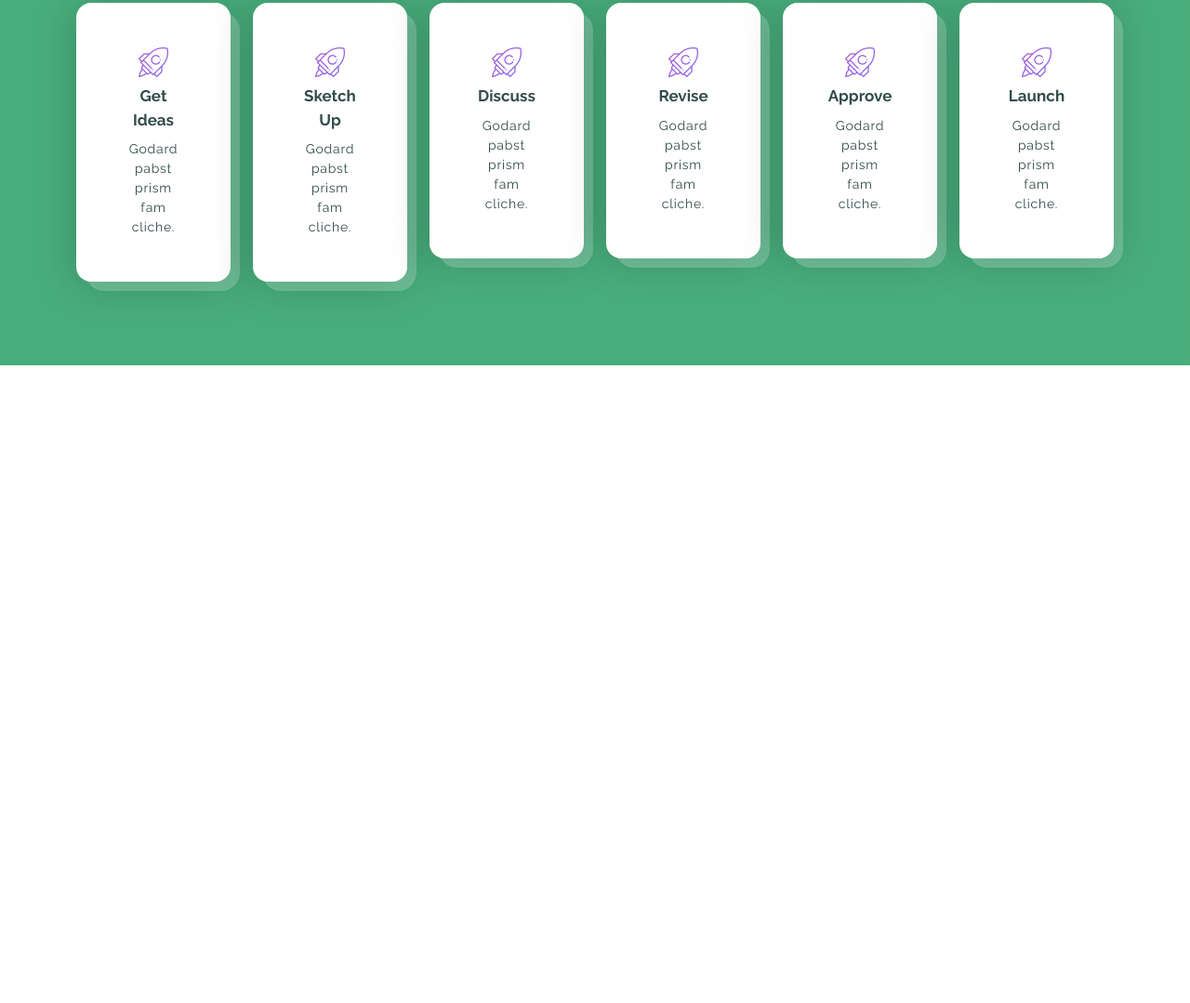
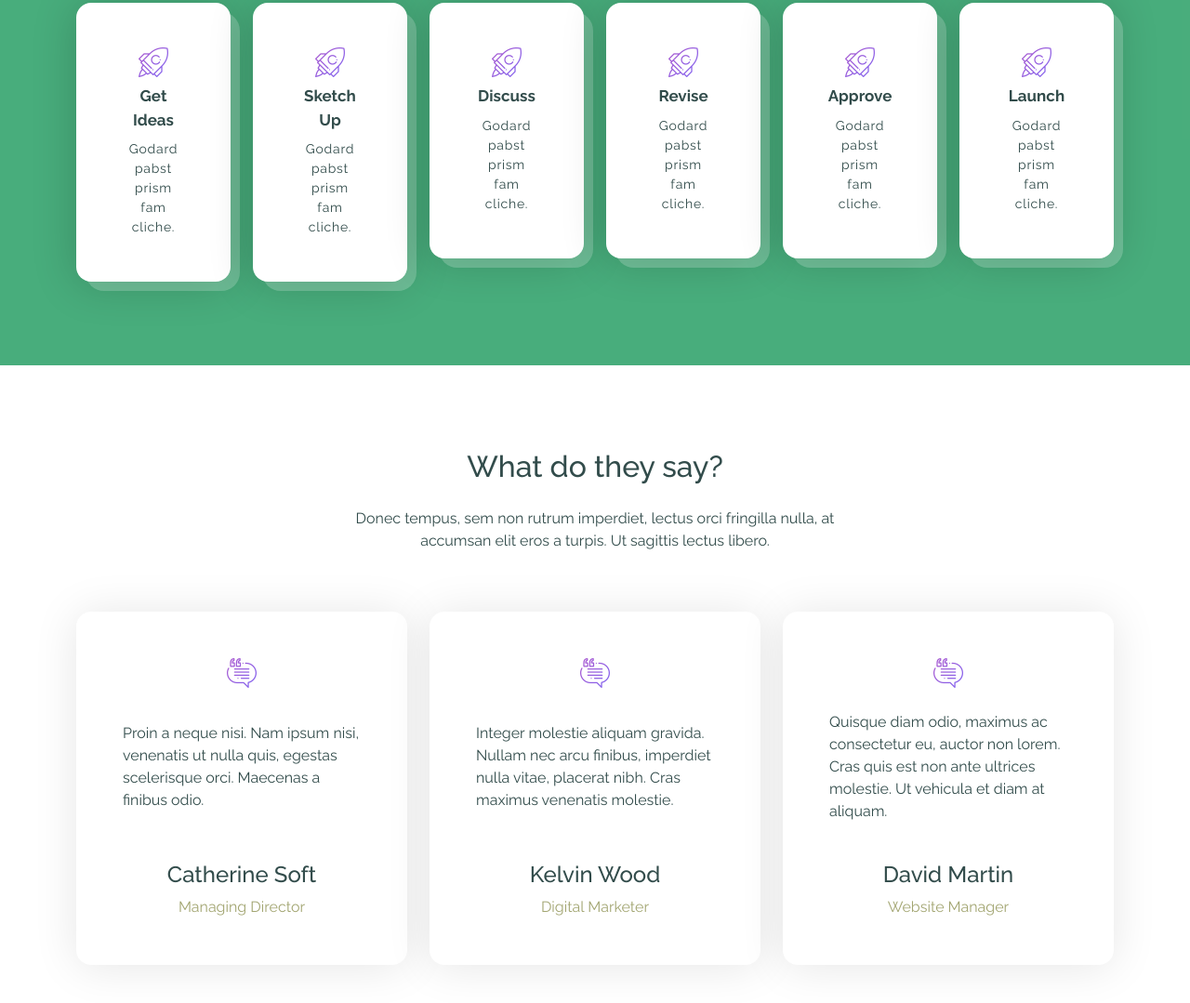
Before and after one commit to tthphat/Bootstrap-Web-Layout, a plain HTML site: page index.html in a window 1280 px wide. Shown: the part 2137-3216 px from the top of the page at 93% size. Before the commit the page ends 2530 px from the top, so only its background shows below. Drawn offline with nearby package versions, Linux system fonts and the light colour scheme.

Commit message:
feat and style(section-five): HTML code and style.

```diff
--- a/assets/css/style.css
+++ b/assets/css/style.css
@@ -118,6 +118,12 @@
 .section-four .item{
     box-shadow: 0 2px 48px 0 rgba(0, 0, 0, 0.2);
     z-index: 0;
+    transition: all 0.3s ease 0s;
+}
+
+.section-four .item:hover{
+    /* margin-top: -10px; */
+    transform: translateY(-10px);
 }
 
 .section-four .item::before {
@@ -146,3 +152,32 @@
     letter-spacing: 0.75px;
 }
 /* End Section-four */
+
+/* Section-five */
+.section-five{
+    background-color: #fff;
+    padding: 90px 0;
+}
+
+.section-five .inner-box{
+    box-shadow: 0 2px 48px 0 rgba(0, 0, 0, 0.10);
+    /* margin-bottom: 30px; */
+    padding: 50px 50px;
+    background-color: #fff;
+    min-height: 380px;
+
+}
+
+.section-five .inner-box .role{
+    transition: all 0.5s ease;
+}
+
+.section-five .inner-box:hover .role{
+    transform: translateX(20px);
+}
+
+.section-five .row-2 .inner-box .role span{
+    color: var(--color-primary);
+}
+
+/* End Section-five */
--- a/index.html
+++ b/index.html
@@ -220,6 +220,58 @@
         </div>
     </section>
     <!-- End Section-four -->
+    <!-- Section-five -->
+    <section class="section-five">
+        <div class="container">
+            <div class="row row-1 mb-5">
+                <div class="col-lg-6 mx-auto">
+                    <div class="heading d-flex flex-column justify-content-center align-items-center text-center gap-3">
+                        <h2 class="h2">What do they say?</h2>
+                        <p>Donec tempus, sem non rutrum imperdiet, lectus orci fringilla nulla, at accumsan elit eros a turpis. Ut sagittis lectus libero.</p>
+                    </div>
+                </div>
+            </div>
+            <div class="row row-2">
+                <div class="col-lg-4 col-md-6 col-12">
+                    <div class="inner-box d-flex flex-column justify-content-between align-items-center gap-4 rounded-4">
+                        <div class="image">
+                            <img src="./assets/imgs/testimonial-icon.png" alt="testimonial-icon">
+                        </div>
+                        <p>Proin a neque nisi. Nam ipsum nisi, venenatis ut nulla quis, egestas scelerisque orci. Maecenas a finibus odio.</p>
+                        <div class="role text-center">
+                            <h4>Catherine Soft</h4>
+                            <span>Managing Director</span>
+                        </div>
+                    </div>
+                </div>
+                <div class="col-lg-4 col-md-6 col-12">
+                    <div class="inner-box d-flex flex-column justify-content-between align-items-center gap-4 rounded-4">
+                        <div class="image">
+                            <img src="./assets/imgs/testimonial-icon.png" alt="testimonial-icon">
+                        </div>
+                        <p>Integer molestie aliquam gravida. Nullam nec arcu finibus, imperdiet nulla vitae, placerat nibh. Cras maximus venenatis molestie.</p>
+                        <div class="role text-center">
+                            <h4>Kelvin Wood</h4>
+                            <span>Digital Marketer</span>
+                        </div>
+                    </div>
+                </div>
+                <div class="col-lg-4 col-md-6 col-12">
+                    <div class="inner-box d-flex flex-column justify-content-between align-items-center gap-4 rounded-4">
+                        <div class="image">
+                            <img src="./assets/imgs/testimonial-icon.png" alt="testimonial-icon">
+                        </div>
+                        <p>Quisque diam odio, maximus ac consectetur eu, auctor non lorem. Cras quis est non ante ultrices molestie. Ut vehicula et diam at aliquam.</p>
+                        <div class="role text-center">
+                            <h4>David Martin</h4>
+                            <span>Website Manager</span>
+                        </div>
+                    </div>
+                </div>
+            </div>
+        </div>
+    </section>
+    <!-- End Section-five -->
 
     <!-- Link JS bootstrap -->
     <script src="https://cdn.jsdelivr.net/npm/bootstrap@5.3.8/dist/js/bootstrap.bundle.min.js" integrity="sha384-FKyoEForCGlyvwx9Hj09JcYn3nv7wiPVlz7YYwJrWVcXK/BmnVDxM+D2scQbITxI" crossorigin="anonymous"></script>
```
Also changed, not shown: assets/imgs/testimonial-icon.png (added).
